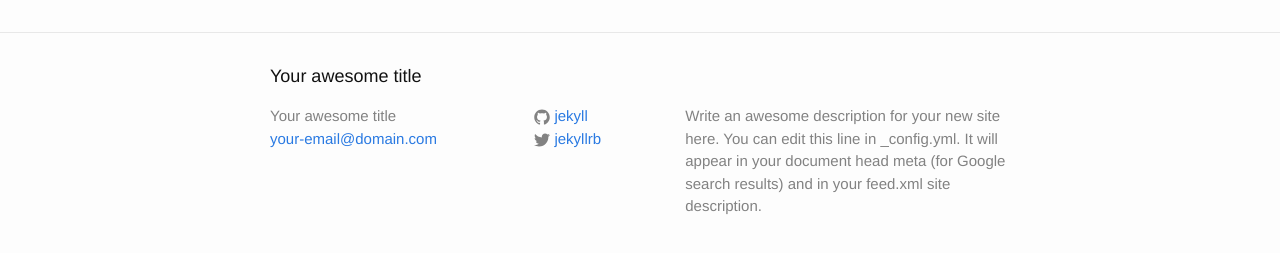
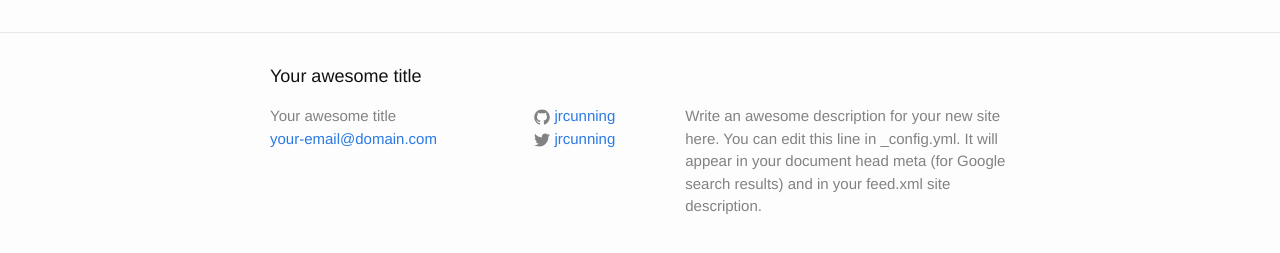
Before and after one commit to jrcunning/labnotebook, a Jekyll site: the page built from index.html, in a window 1280 px wide. Shown: the part 264-517 px from the top of the page. Built offline with Jekyll 4.4.1, drawn with Linux system fonts in a browser that asks for light colours.

```diff
--- a/_config.yml
+++ b/_config.yml
@@ -12,10 +12,10 @@ description: > # this means to ignore newlines until "baseurl:"
   Write an awesome description for your new site here. You can edit this
   line in _config.yml. It will appear in your document head meta (for
   Google search results) and in your feed.xml site description.
-baseurl: "" # the subpath of your site, e.g. /blog
+baseurl: "/labnotebook" # the subpath of your site, e.g. /blog
 url: "http://yourdomain.com" # the base hostname & protocol for your site
-twitter_username: jekyllrb
-github_username:  jekyll
+twitter_username: jrcunning
+github_username:  jrcunning
 
 # Build settings
 markdown: kramdown
```
